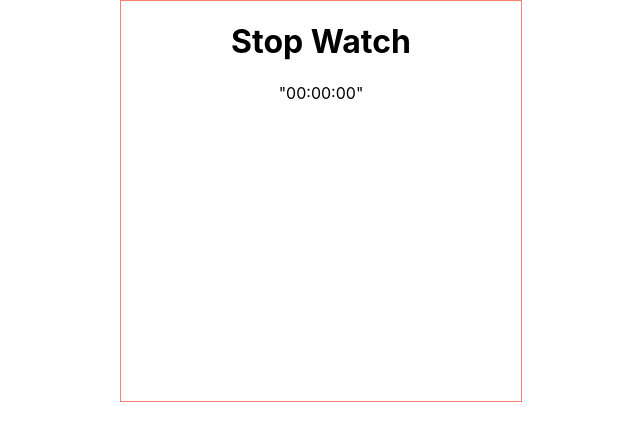
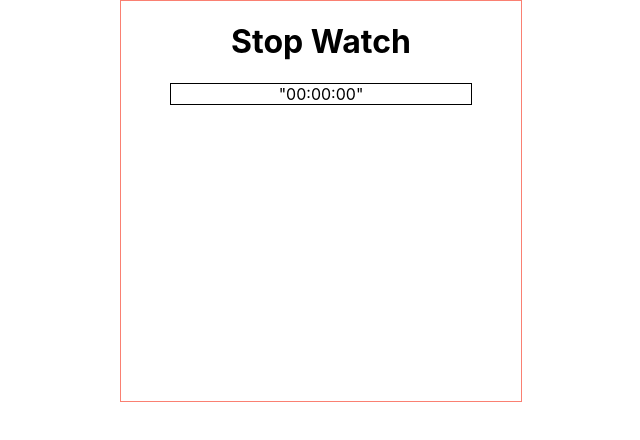
Before and after one commit to samadakram/Stop-watch-typescript, a React (Create React App) app: page / in a window 1280 px wide. Shown: the top 440 px of the page, without its empty margins (319-959 px from the left). Built offline with nearby package versions, Linux system fonts and the light colour scheme.

Commit message:
Update Timer.css

```diff
--- a/src/components/Timer/Timer.css
+++ b/src/components/Timer/Timer.css
@@ -5,3 +5,8 @@
     margin: auto;
     text-align: center;
 }
+.time-box {
+    margin: auto;
+    width: 300px;
+    border: 1px solid black;
+}
```
